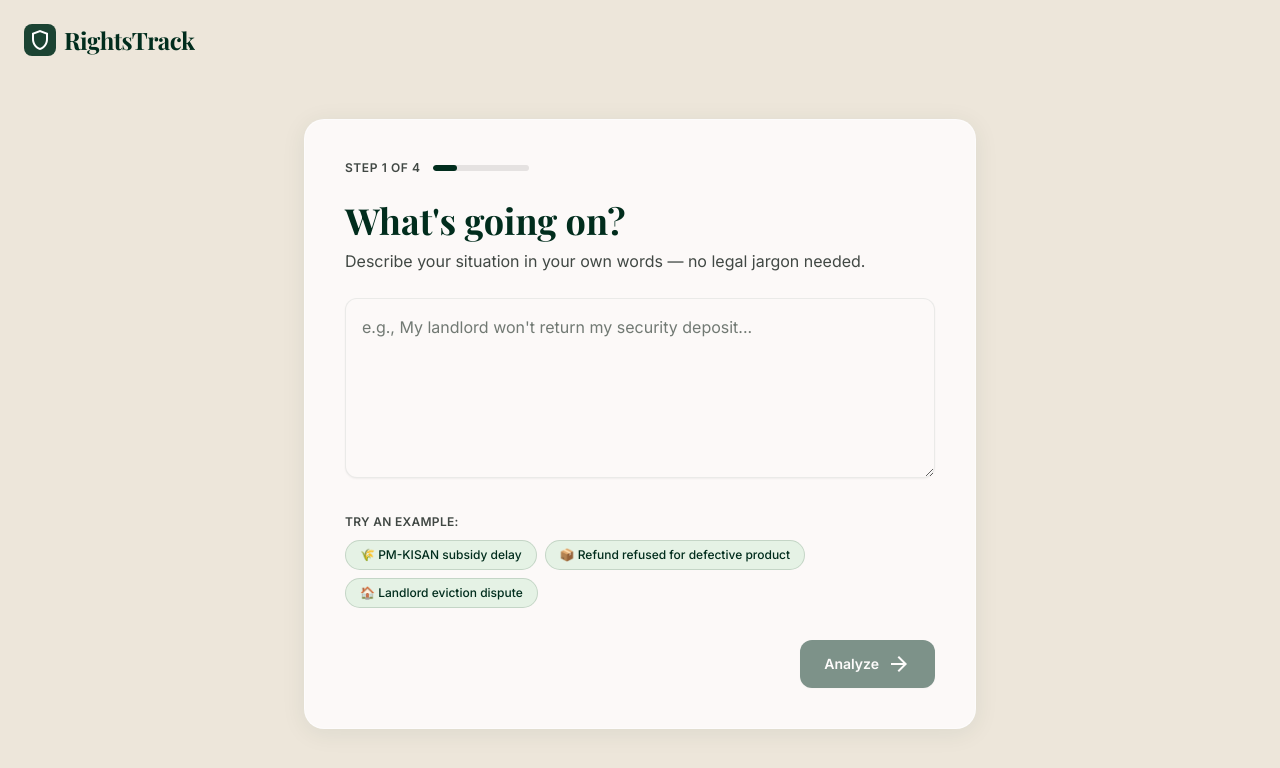
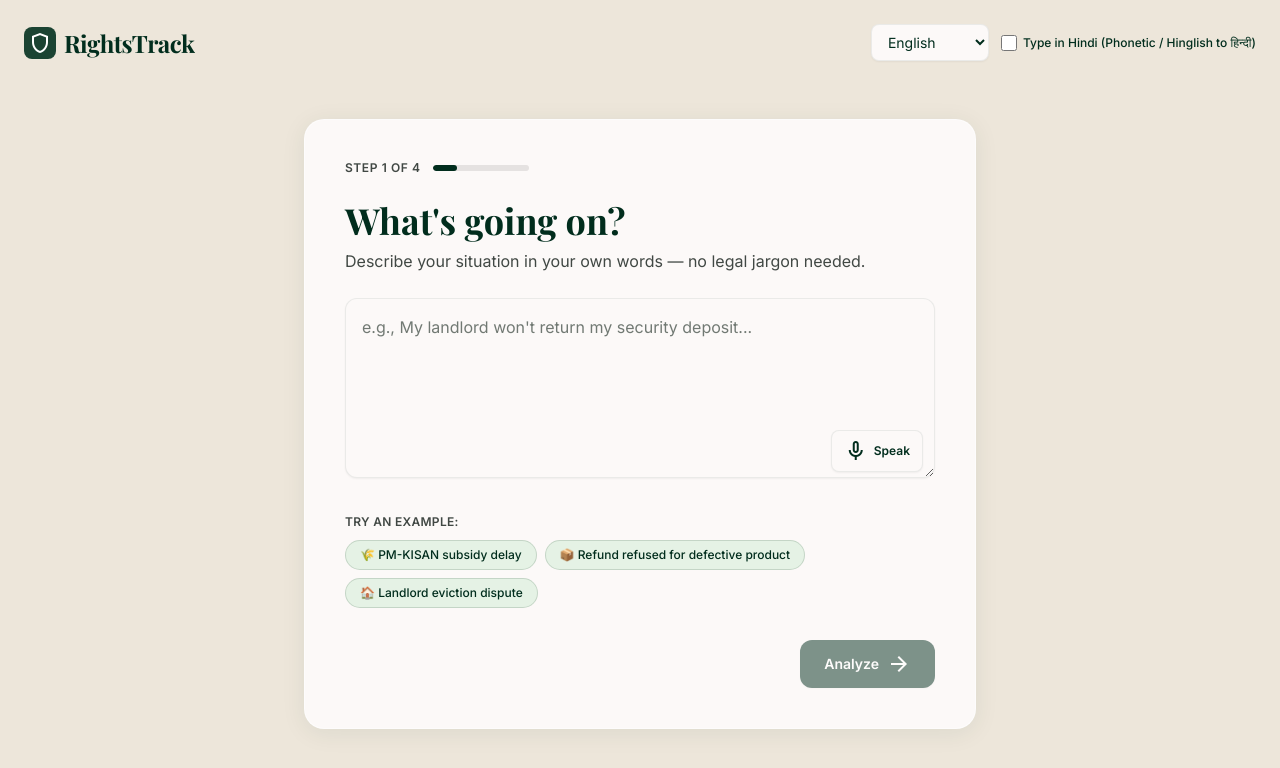
Before and after one commit to sameerONgit-debug/rightstrack, a Next.js app: page /intake in a window 1280 px wide. Shown: the top 768 px of the page. Built offline with nearby package versions, Linux system fonts and the light colour scheme; no server answers; a web font is replaced by a local one.

Commit message:
feat(member-2): complete backend API routes, RAG integration, and multi-language flow

```diff
--- a/app/api/analyze/route.js
+++ b/app/api/analyze/route.js
@@ -8,7 +8,7 @@ export async function POST(request) {
       return Response.json({ error: { code: 'INVALID_INPUT', message: 'A situation prompt is required.' } }, { status: 400 });
     }
 
-    return Response.json(await analyzePrompt(prompt));
+    return Response.json(await analyzePrompt(prompt, body?.language === 'hi' ? 'hi' : 'en'));
   } catch (error) {
     console.error('POST /api/analyze error:', error);
     return Response.json(fallbackAnalysis(), { status: 200 });
--- a/app/api/cases/route.js
+++ b/app/api/cases/route.js
@@ -2,12 +2,12 @@ import { draftCase } from '@/lib/serverAi';
 
 export async function POST(request) {
   try {
-    const { analysis, answers } = await request.json();
+    const { analysis, answers, language } = await request.json();
     if (!analysis || !answers) {
       return Response.json({ error: { code: 'INVALID_INPUT', message: 'Analysis and answers are required.' } }, { status: 400 });
     }
 
-    const document = await draftCase({ analysis, answers });
+    const document = await draftCase({ analysis, answers, language: language === 'hi' ? 'hi' : 'en' });
     const caseId = `case_${Date.now()}`;
     const citations = document.citations || document.legal_citations || analysis.citations || analysis.legal_citations || [];
     return Response.json({
--- a/app/intake/page.jsx
+++ b/app/intake/page.jsx
@@ -1,6 +1,6 @@
 'use client';
 
-import { useState } from 'react';
+import { useEffect, useState } from 'react';
 import { useRouter } from 'next/navigation';
 import Link from 'next/link';
 import IntakeForm from '@/components/IntakeForm';
@@ -11,6 +11,29 @@ export default function IntakePage() {
   const router = useRouter();
   const [isLoading, setIsLoading] = useState(false);
   const [error, setError] = useState(null);
+  const [selectedLang, setSelectedLang] = useState('en');
+  const [phoneticHindi, setPhoneticHindi] = useState(false);
+
+  useEffect(() => {
+    setSelectedLang(localStorage.getItem('selected_language') || 'en');
+    setPhoneticHindi(localStorage.getItem('phonetic_hindi') === 'true');
+  }, []);
+
+  const handleLanguageChange = (event) => {
+    const language = event.target.value;
+    setSelectedLang(language);
+    localStorage.setItem('selected_language', language);
+  };
+
+  const handlePhoneticToggle = (event) => {
+    const enabled = event.target.checked;
+    setPhoneticHindi(enabled);
+    localStorage.setItem('phonetic_hindi', String(enabled));
+    if (enabled) {
+      setSelectedLang('hi');
+      localStorage.setItem('selected_language', 'hi');
+    }
+  };
 
   const handleAnalyze = async (inputText) => {
     setIsLoading(true);
@@ -19,11 +42,11 @@ export default function IntakePage() {
     try {
       const { data, error: apiError } = await apiFetch('/api/analyze', {
         method: 'POST',
-        body: JSON.stringify({ prompt: inputText }),
+        body: JSON.stringify({ prompt: inputText, language: selectedLang }),
       });
       if (apiError) throw new Error(apiError.message);
 
-      sessionStorage.setItem('current_analysis', JSON.stringify(data));
+      sessionStorage.setItem('current_analysis', JSON.stringify({ ...data, language: selectedLang }));
       router.push('/confirm');
     } catch (err) {
       setError("We couldn't process that — try rephrasing, or describe just the core issue in one sentence.");
@@ -41,6 +64,21 @@ export default function IntakePage() {
           </div>
           <span className="font-serif text-2xl text-primary font-bold tracking-tight">RightsTrack</span>
         </Link>
+        <div className="flex items-center gap-3">
+          <select
+            aria-label="Language"
+            value={selectedLang}
+            onChange={handleLanguageChange}
+            className="rounded-lg border border-outline-variant/30 bg-surface px-3 py-2 text-sm text-primary shadow-sm"
+          >
+            <option value="en">English</option>
+            <option value="hi">हिन्दी / Hindi</option>
+          </select>
+          <label className="flex items-center gap-1.5 text-xs font-medium text-primary">
+            <input type="checkbox" checked={phoneticHindi} onChange={handlePhoneticToggle} className="h-4 w-4 accent-primary" />
+            Type in Hindi (Phonetic / Hinglish to हिन्दी)
+          </label>
+        </div>
       </header>
 
       {/* Main Content Card */}
@@ -67,7 +105,7 @@ export default function IntakePage() {
         {error ? (
           <ErrorState message={error} onRetry={() => setError(null)} />
         ) : (
-          <IntakeForm onSubmit={handleAnalyze} isLoading={isLoading} />
+          <IntakeForm onSubmit={handleAnalyze} isLoading={isLoading} language={selectedLang} phoneticHindi={phoneticHindi} />
         )}
       </main>
     </div>
--- a/app/questions/page.jsx
+++ b/app/questions/page.jsx
@@ -40,7 +40,7 @@ export default function QuestionsPage() {
     try {
       const { data, error: apiError } = await apiFetch('/api/cases', {
         method: 'POST',
-        body: JSON.stringify({ analysis: analysisResult, answers: collectedAnswers }),
+        body: JSON.stringify({ analysis: analysisResult, answers: collectedAnswers, language: analysisResult?.language || localStorage.getItem('selected_language') || 'en' }),
       });
       if (apiError) throw new Error(apiError.message);
 
--- a/components/IntakeForm.jsx
+++ b/components/IntakeForm.jsx
@@ -1,9 +1,77 @@
 'use client';
 
-import { useState } from 'react';
+import { useRef, useState } from 'react';
 
-export default function IntakeForm({ onSubmit, isLoading }) {
+const PHONETIC_WORDS = {
+  kisan: 'किसान',
+  paise: 'पैसे',
+  paisa: 'पैसा',
+  refund: 'रिफंड',
+  seller: 'सेलर',
+  product: 'प्रोडक्ट',
+  cooker: 'कुकर',
+  amazon: 'अमेज़न',
+  flipkart: 'फ्लिपकार्ट',
+  warranty: 'वारंटी',
+  defect: 'दोष',
+  landlord: 'मकान मालिक',
+  tenant: 'किरायेदार',
+  rent: 'किराया',
+  deposit: 'जमा राशि',
+  eviction: 'बेदखली',
+  salary: 'वेतन',
+  wages: 'मजदूरी',
+  employer: 'नियोक्ता',
+  company: 'कंपनी',
+  job: 'नौकरी',
+  work: 'काम',
+  government: 'सरकार',
+  officer: 'अधिकारी',
+  record: 'रिकॉर्ड',
+};
+
+export default function IntakeForm({ onSubmit, isLoading, language = 'en', phoneticHindi = false }) {
   const [text, setText] = useState('');
+  const [isListening, setIsListening] = useState(false);
+  const [micError, setMicError] = useState('');
+  const committedVoiceText = useRef('');
+
+  const handleMicClick = () => {
+    const SpeechRecognition = window.SpeechRecognition || window.webkitSpeechRecognition;
+    if (!SpeechRecognition) {
+      setMicError('Voice input is not supported in this browser.');
+      return;
+    }
+
+    const recognition = new SpeechRecognition();
+    recognition.lang = language === 'hi' ? 'hi-IN' : 'en-IN';
+    recognition.continuous = true;
+    recognition.interimResults = true;
+    recognition.onstart = () => {
+      setMicError('');
+      committedVoiceText.current = text;
+      setIsListening(true);
+    };
+    recognition.onresult = (event) => {
+      let finalTranscript = '';
+      let interimTranscript = '';
+      for (let index = event.resultIndex; index < event.results.length; index += 1) {
+        const transcript = event.results[index][0].transcript;
+        if (event.results[index].isFinal) finalTranscript += transcript;
+        else interimTranscript += transcript;
+      }
+      if (finalTranscript) {
+        committedVoiceText.current = `${committedVoiceText.current}${committedVoiceText.current && !committedVoiceText.current.endsWith(' ') ? ' ' : ''}${finalTranscript.trim()}`;
+      }
+      setText(`${committedVoiceText.current}${interimTranscript ? `${committedVoiceText.current && !committedVoiceText.current.endsWith(' ') ? ' ' : ''}${interimTranscript}` : ''}`);
+    };
+    recognition.onerror = (event) => {
+      setMicError(event.error === 'not-allowed' ? 'Microphone permission was denied.' : 'Voice input could not be started.');
+      setIsListening(false);
+    };
+    recognition.onend = () => setIsListening(false);
+    recognition.start();
+  };
 
   const handleChipClick = (chipText) => {
     if (chipText === 'PM-KISAN farmer subsidy delay') {
@@ -15,6 +83,25 @@ export default function IntakeForm({ onSubmit, isLoading }) {
     } else {
       setText(chipText);
     }
+  };
+
+  const handleTextKeyDown = (event) => {
+    if (!phoneticHindi || event.key !== ' ' || event.shiftKey || event.altKey || event.ctrlKey || event.metaKey) return;
+    const input = event.currentTarget;
+    const cursor = input.selectionStart;
+    const beforeCursor = text.slice(0, cursor);
+    const match = beforeCursor.match(/(^|\s)([^\s]+)$/);
+    if (!match) return;
+    const translated = PHONETIC_WORDS[match[2].toLowerCase()];
+    if (!translated) return;
+
+    event.preventDefault();
+    const wordStart = cursor - match[2].length;
+    const nextText = `${text.slice(0, wordStart)}${translated} ${text.slice(cursor)}`;
+    setText(nextText);
+    requestAnimationFrame(() => {
+      input.setSelectionRange(wordStart + translated.length + 1, wordStart + translated.length + 1);
+    });
   };
 
   const handleSubmit = (e) => {
@@ -32,8 +119,20 @@ export default function IntakeForm({ onSubmit, isLoading }) {
           placeholder="e.g., My landlord won't return my security deposit..."
           value={text}
           onChange={(e) => setText(e.target.value)}
+          onKeyDown={handleTextKeyDown}
           disabled={isLoading}
         ></textarea>
+        <button
+          type="button"
+          onClick={handleMicClick}
+          disabled={isLoading || isListening}
+          aria-label={isListening ? 'Listening' : 'Start voice input'}
+          className="absolute right-3 bottom-3 inline-flex items-center gap-1.5 rounded-lg border border-outline-variant/30 bg-surface px-3 py-2 text-xs font-semibold text-primary shadow-sm disabled:cursor-not-allowed"
+        >
+          <span className={`material-symbols-outlined text-[18px] ${isListening ? 'text-red-600 animate-pulse' : ''}`}>mic</span>
+          {isListening ? 'Listening...' : 'Speak'}
+        </button>
+        {micError && <p className="mt-2 text-xs text-red-600">{micError}</p>}
       </div>
 
       {/* Suggestion Chips */}
```
Also changed, not shown: lib/serverAi.js.
